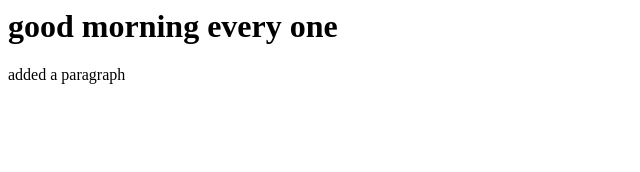
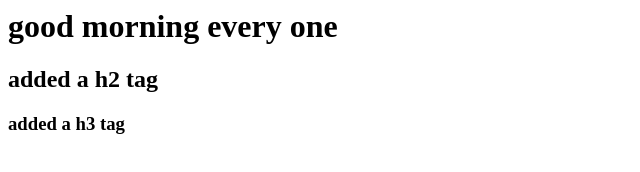
Before and after one commit to jigarsuthar12/last-repo, a plain HTML site: page index.html in a window 1280 px wide. Shown: the whole page, without its empty margins (0-640 px from the left). Drawn offline with Linux system fonts and the light colour scheme.

Commit message:
added h2 & h3 tag

```diff
--- a/index.html
+++ b/index.html
@@ -7,8 +7,7 @@
 	</head>
 	<body>
 		<h1>good morning every one </h1>
-		<p>
-			added a paragraph
-		</p>
+		<h2>added a h2 tag </h2>
+		<h3> added a h3 tag</h3>
 	</body>
 </html>
```
